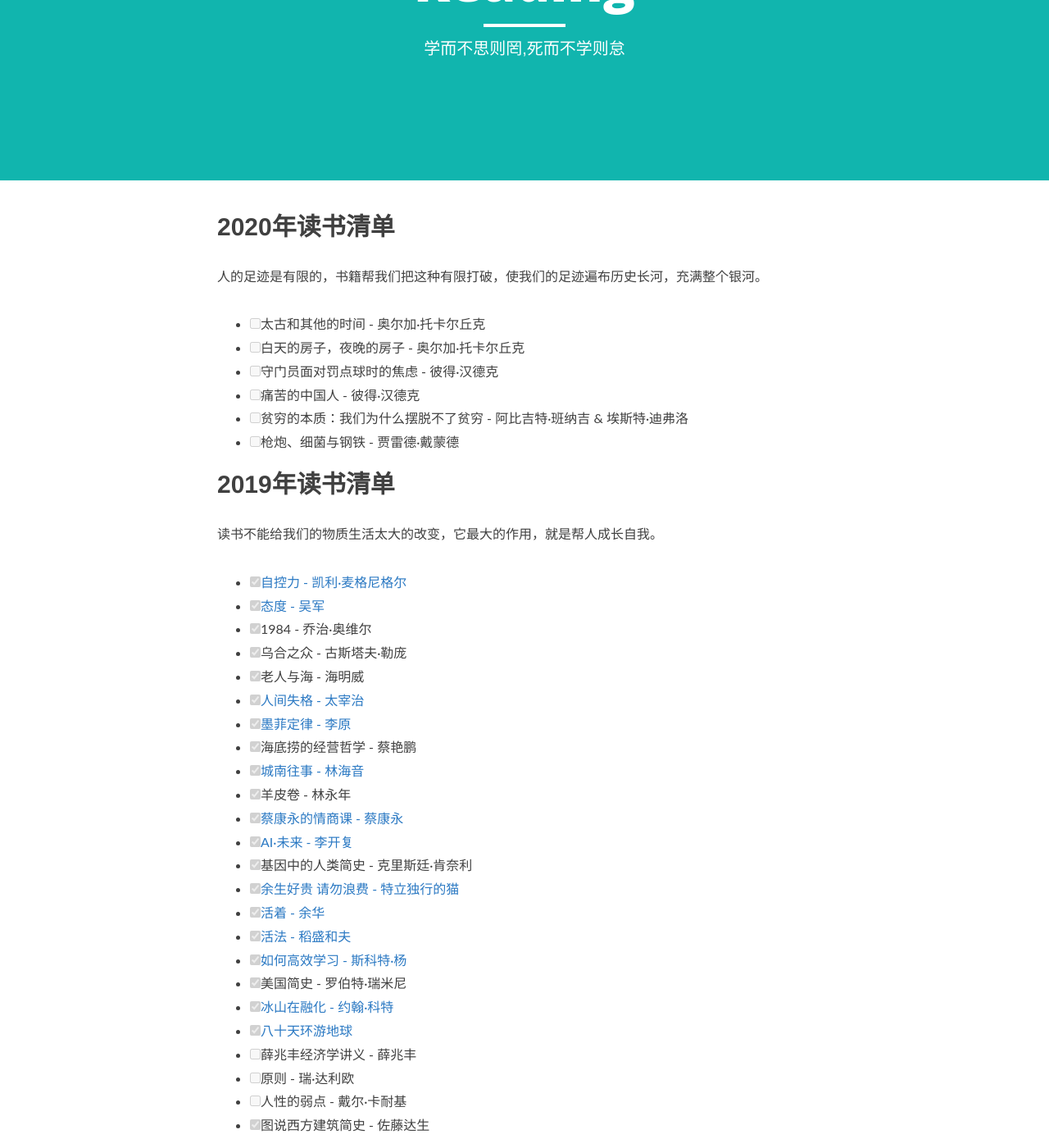
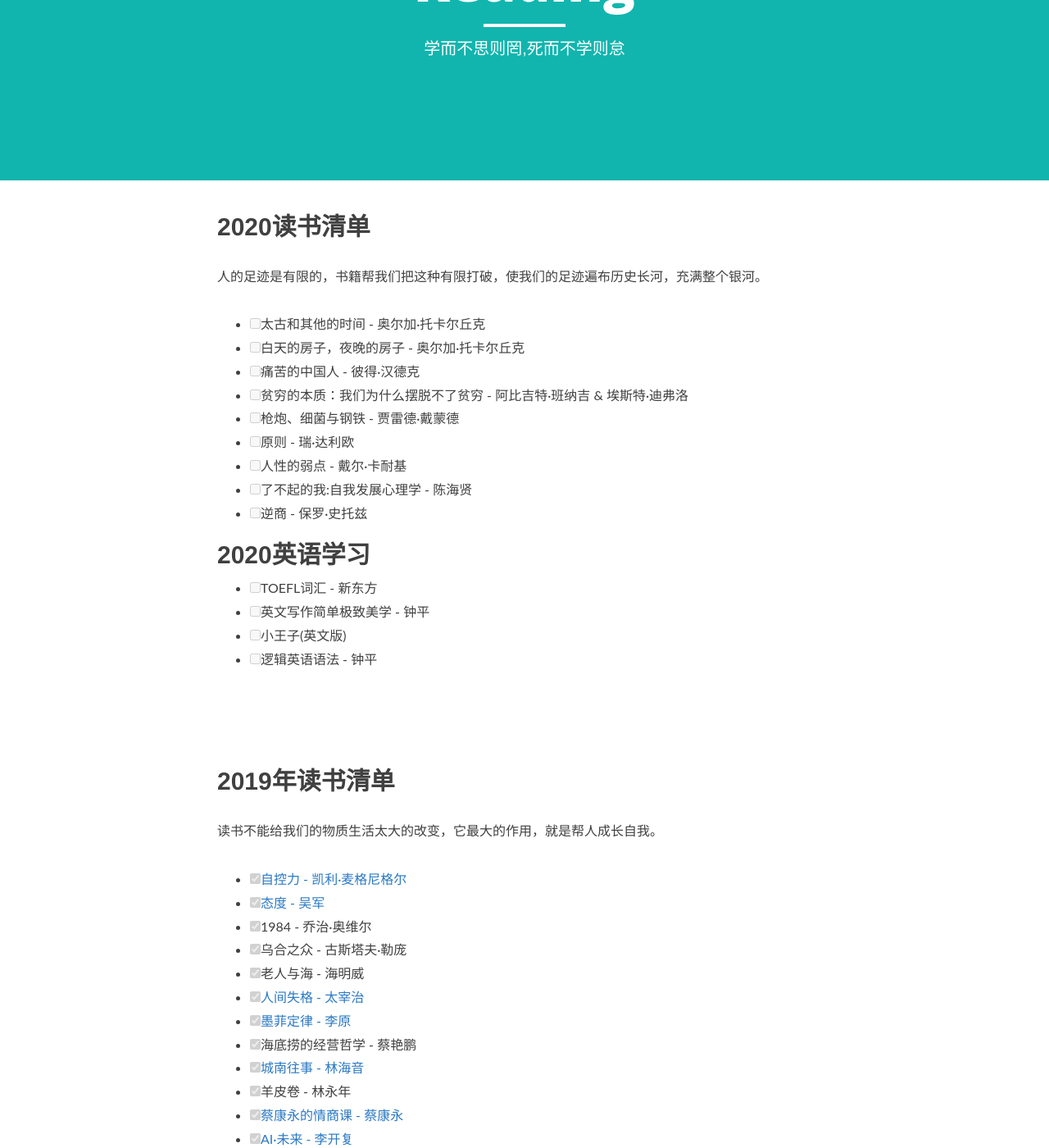
Before and after one commit to sanbuguan/sanbuguan.github.io, a Jekyll site: the page built from reading.md, in a window 1280 px wide and 1400 px high, scrolled down 208 px. Shown: the whole window at 82% size. Built offline with Jekyll 4.4.1, drawn with Linux system fonts in a browser that asks for light colours; nearby versions of some CDN libraries; some of the changed text lies outside the part shown.

Commit message:
update 2020 reading

```diff
--- a/reading.md
+++ b/reading.md
@@ -5,18 +5,30 @@ description: "学而不思则罔,死而不学则怠 "
 header-img: "img/semantic.jpg"
 ---
 
-## 2020年读书清单
+## 2020读书清单
 
 人的足迹是有限的，书籍帮我们把这种有限打破，使我们的足迹遍布历史长河，充满整个银河。
 
 - [ ] 太古和其他的时间 - 奥尔加·托卡尔丘克
 - [ ] 白天的房子，夜晚的房子 - 奥尔加·托卡尔丘克
-- [ ] 守门员面对罚点球时的焦虑 - 彼得·汉德克
 - [ ] 痛苦的中国人 - 彼得·汉德克
 - [ ] 贫穷的本质：我们为什么摆脱不了贫穷 - 阿比吉特·班纳吉 & 埃斯特·迪弗洛
 - [ ] 枪炮、细菌与钢铁 - 贾雷德·戴蒙德
+- [ ] 原则 - 瑞·达利欧
+- [ ] 人性的弱点 - 戴尔·卡耐基
+- [ ] 了不起的我:自我发展心理学 - 陈海贤
+- [ ] 逆商 - 保罗·史托兹
 
 
+## 2020英语学习
+- [ ] TOEFL词汇 - 新东方
+- [ ] 英文写作简单极致美学 - 钟平
+- [ ] 小王子(英文版)
+- [ ] 逻辑英语语法 - 钟平
+
+
+
+<br/><br/>
 ## 2019年读书清单
 
 读书不能给我们的物质生活太大的改变，它最大的作用，就是帮人成长自我。
```
Also changed, not shown: other parts of reading.md (+2 -3 lines).
